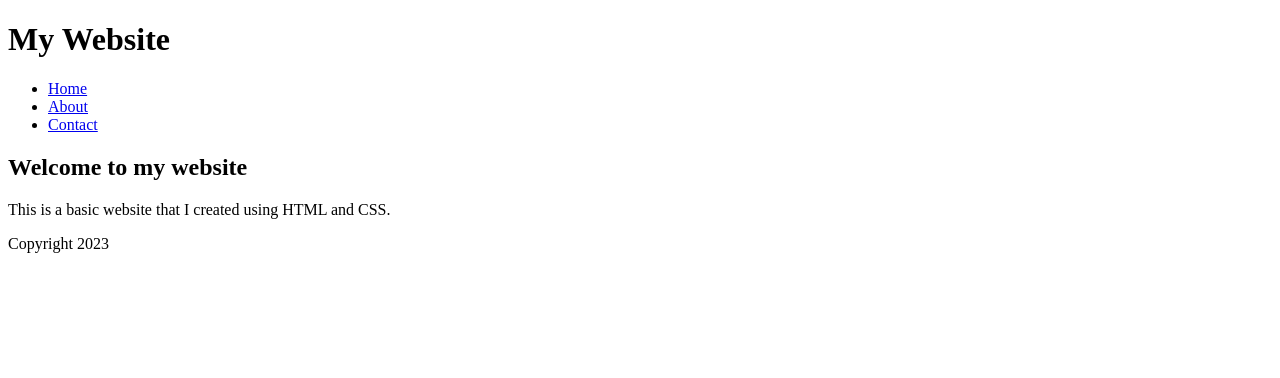
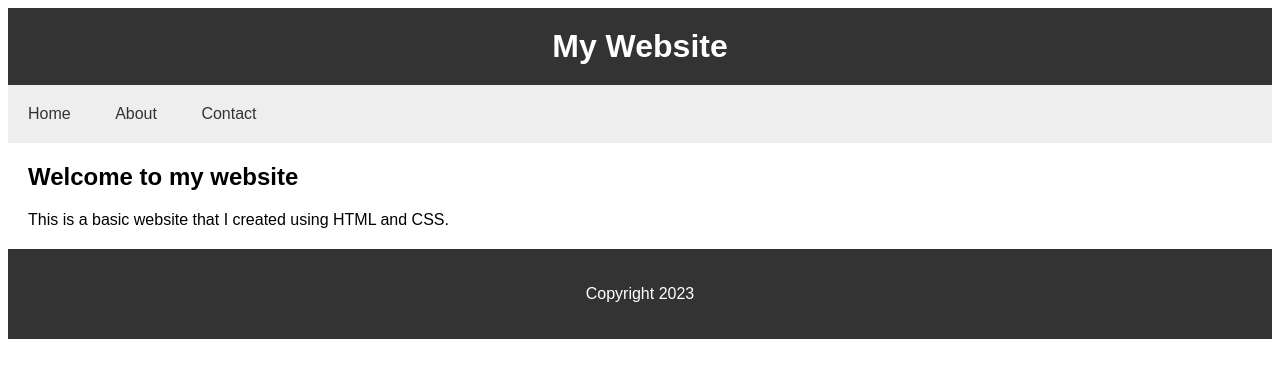
Before and after one commit to d3njar/basic-website, a plain HTML site: page index.html in a window 1280 px wide. Drawn offline with Linux system fonts and the light colour scheme.

Commit message:
added css styling to html

```diff
--- a/index.html
+++ b/index.html
@@ -6,6 +6,7 @@
     <meta http-equiv="X-UA-Compatible" content="IE=edge">
     <meta name="viewport" content="width=device-width, initial-scale=1.0">
     <title>My Website</title>
+    <link rel="stylesheet" href="style.css">
 </head>
 
 <body>
--- a/style.css
+++ b/style.css
@@ -0,0 +1,54 @@
+body {
+    font-family: Arial, Helvetica, sans-serif;
+}
+
+header {
+    background-color: #333;
+    color: #fff;
+    padding: 20px;
+    text-align: center;
+}
+
+header h1 {
+    margin: 0;
+}
+
+nav {
+    background-color: #eee;
+}
+
+nav ul {
+    list-style: none;
+    margin: 0;
+    padding: 0;
+}
+
+nav li {
+ display: inline-block;
+}
+
+nav a {
+    color: #333;
+    display: block;
+    padding: 20px;
+    text-decoration: none;
+}
+
+nav a:hover {
+    background-color: #ddd;
+}
+
+main {
+    margin: 20px;
+}
+
+section {
+    margin: 20px 0;
+}
+
+footer {
+    background-color: #333;
+    color: #fff;
+    padding: 20px;
+    text-align: center;
+}
```
